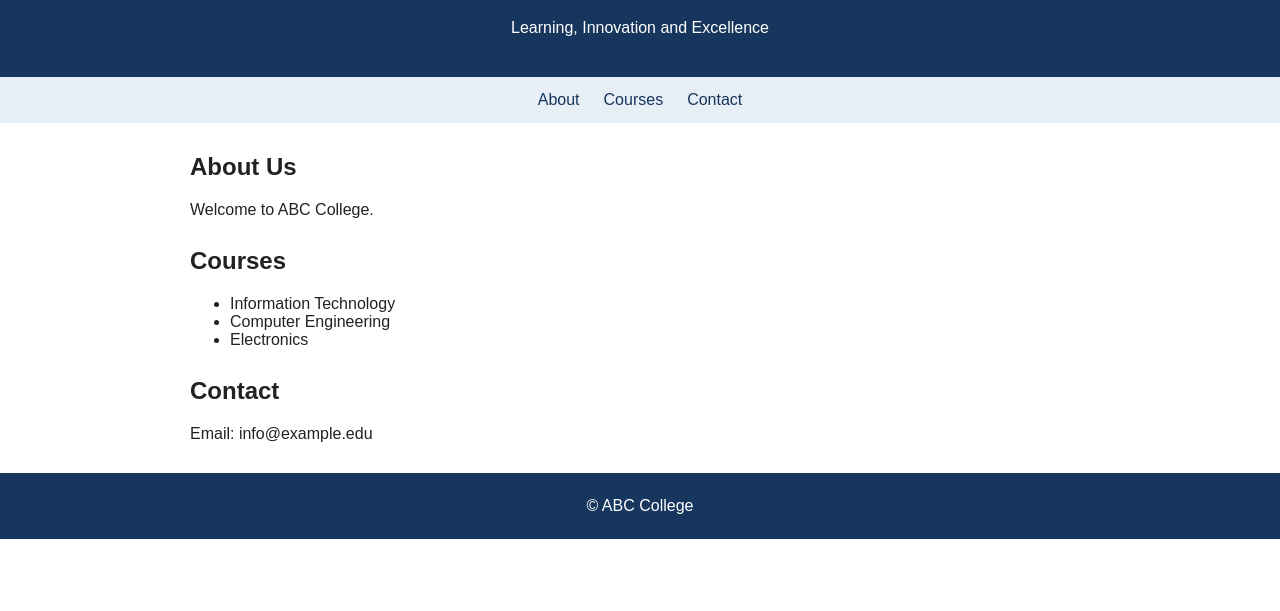
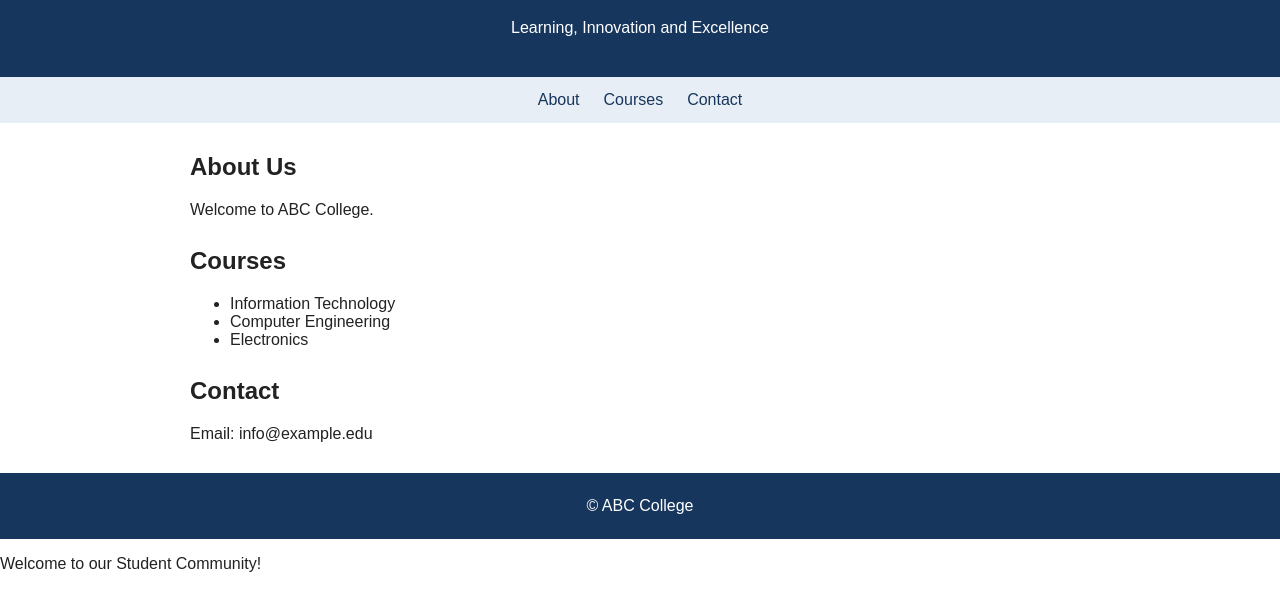
Before and after one commit to 2025samairakapoor-sudo/CollegeWebsite, a plain HTML site: page index.html in a window 1280 px wide. Shown: the part 85-696 px from the top of the page. Drawn offline with Linux system fonts and the light colour scheme.

Commit message:
updated college website

```diff
--- a/index.html
+++ b/index.html
@@ -8,3 +8,4 @@
 <section id="courses"><h2>Courses</h2><ul><li>Information Technology</li><li>Computer Engineering</li><li>Electronics</li></ul></section>
 <section id="contact"><h2>Contact</h2><p>Email: info@example.edu</p></section></main>
 <footer>© ABC College</footer></body></html>
+<p>Welcome to our Student Community!</p>
```
